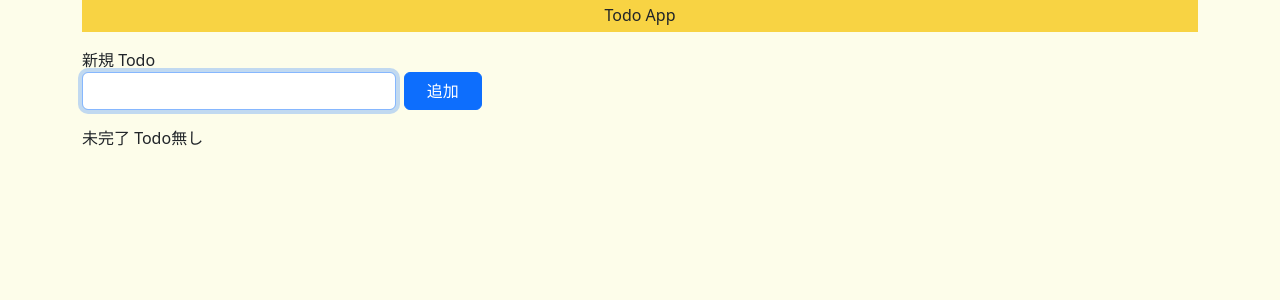
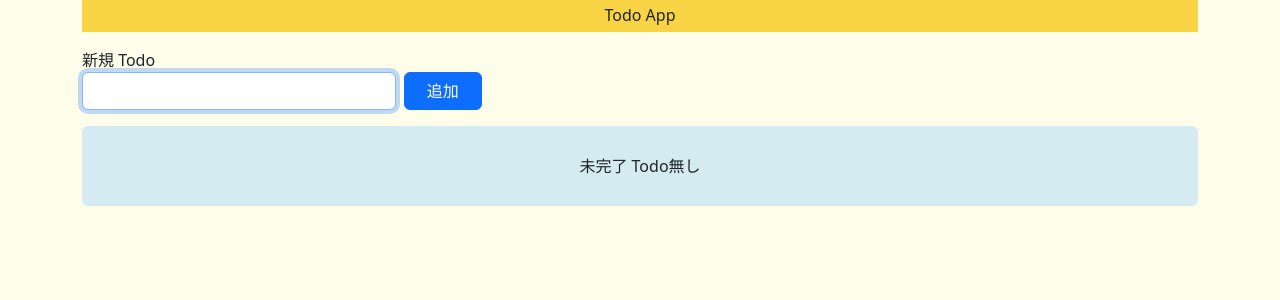
Before and after one commit to Latiler/todo-app, a Nuxt app: page / in a window 1280 px wide. Shown: the top 300 px of the page. Built offline with nearby package versions, Linux system fonts and the light colour scheme.

Commit message:
一部クラス名の間違いを修正。

```diff
--- a/components/TodoList.vue
+++ b/components/TodoList.vue
@@ -8,7 +8,7 @@
             </div>
             <IncompleteTable :todo-store="todoStore" />
         </div>
-        <div v-else class="no-data rounded">未完了 Todo無し</div>
+        <div v-else class="no-todo rounded">未完了 Todo無し</div>
 
 
         <!-- 完了済みTODOテーブル -->
```
